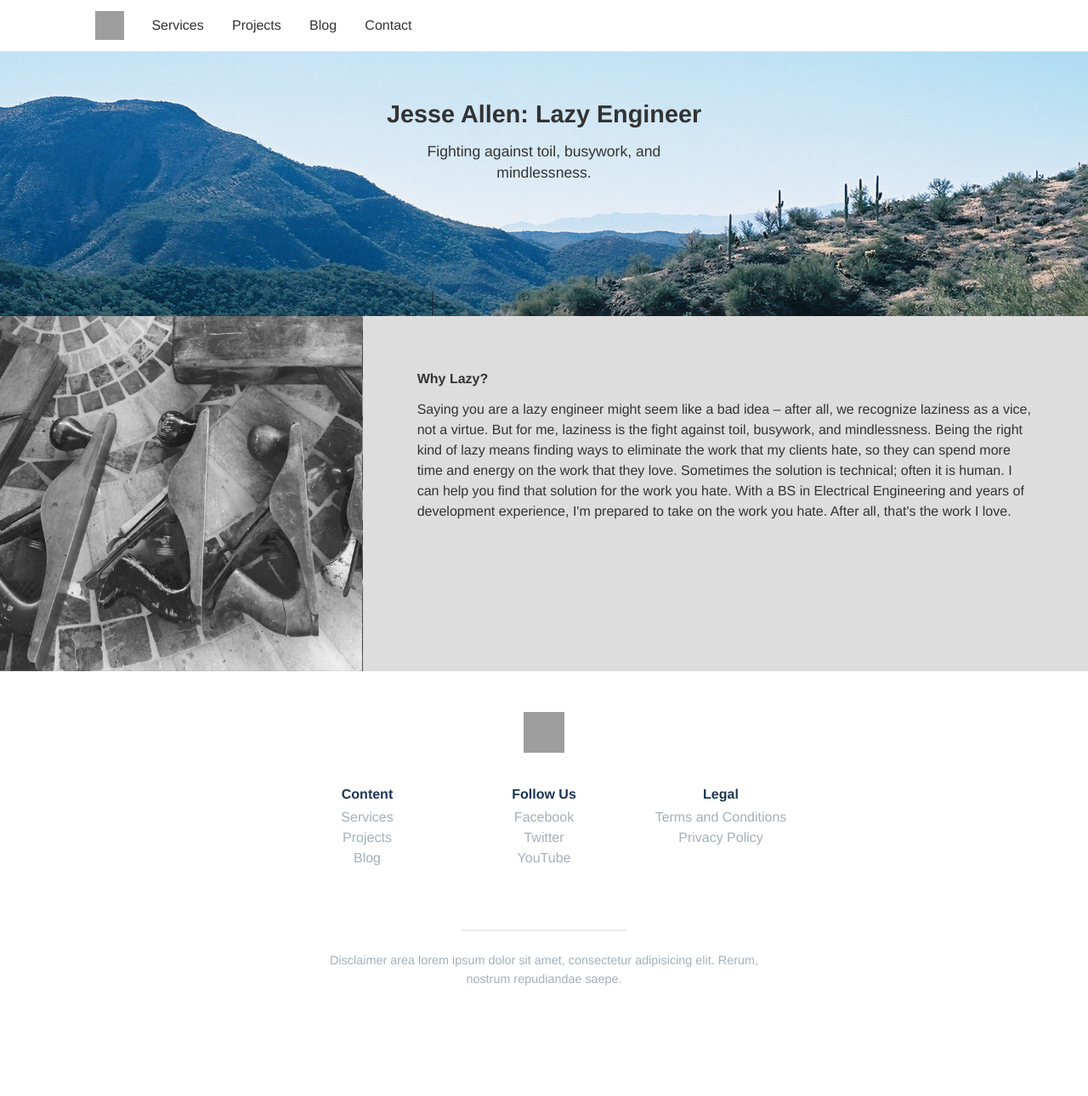
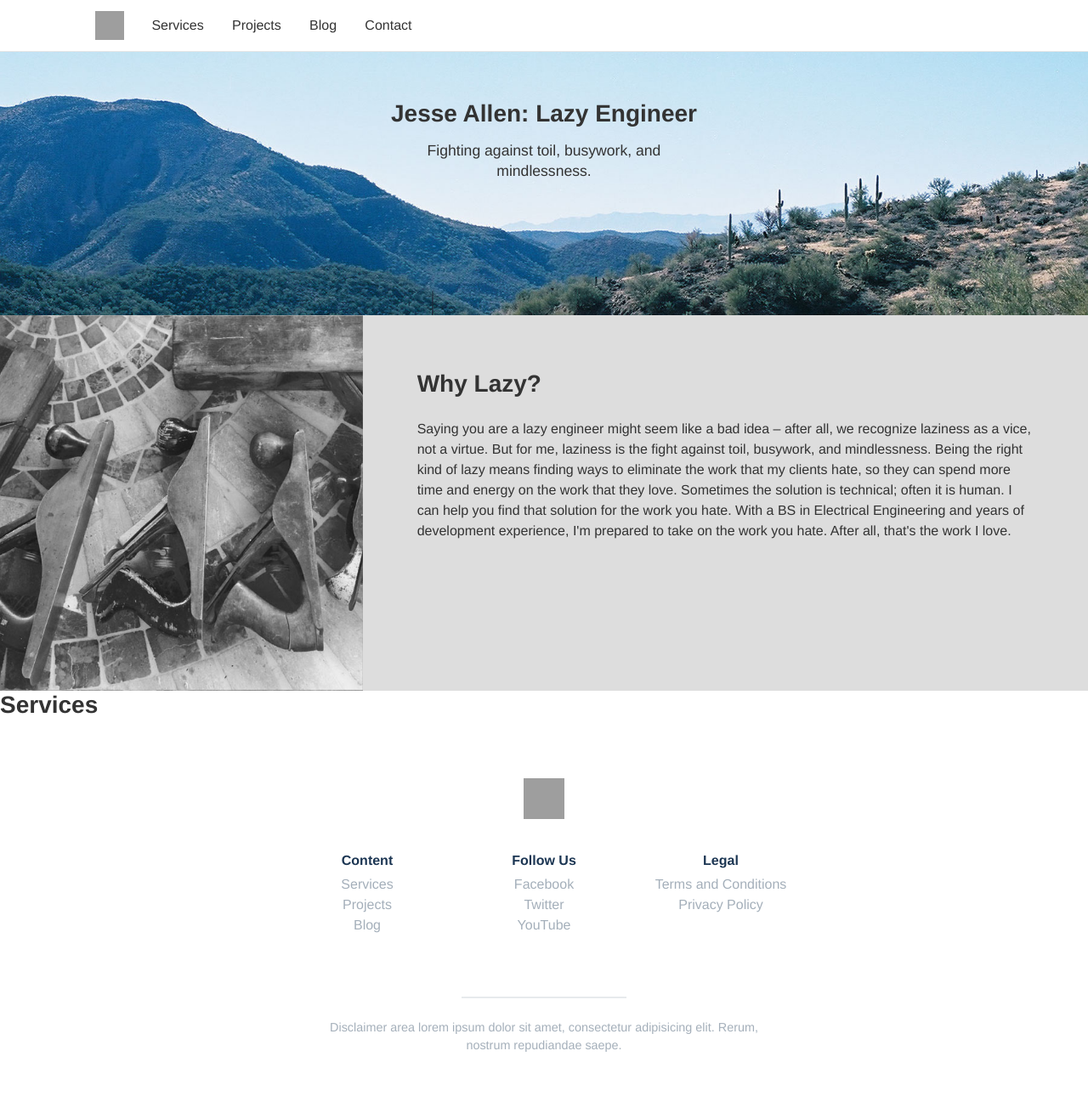
Before and after one commit to jessecarl/jessecarl.github.io, a Jekyll site: the page built from index.html, in a window 1280 px wide. Shown: the whole page at 85% size. Built offline with Jekyll 4.4.1, drawn with Linux system fonts in a browser that asks for light colours; before the commit the page ends 1211 px from its top, so only the background shows below that; grey boxes are pictures that could not be loaded.

Commit message:
Adds services grid and updates h1 tags
Updates h1 to 1.75 * base-font-size to stand out a bit more. Adds
the services grid, displaying the collection of services in a grid.

```diff
--- a/_layouts/default.html
+++ b/_layouts/default.html
@@ -8,7 +8,7 @@
 
     <link rel="stylesheet" href="/css/main.css">
   </head>
-  <body>
+  <body class="{{ page.body_class }}">
     {% include header.html %}
     {{ content }}
     {% include footer.html %}
--- a/_sass/base/_typography.scss
+++ b/_sass/base/_typography.scss
@@ -15,6 +15,10 @@
   font-size: $base-font-size;
   line-height: $heading-line-height;
   margin: 0 0 $small-spacing;
+}
+
+h1 {
+  font-size: $base-font-size * 1.75;
 }
 
 p {
--- a/_sass/home.scss
+++ b/_sass/home.scss
@@ -37,12 +37,7 @@
 
       h1 {
         color: $hero-color;
-        font-size: 1.6em;
         margin-bottom: 0.5em;
-
-        @include media($large-screen) {
-          font-size: 1.8em;
-        }
       }
 
       p {
@@ -126,3 +121,102 @@
 
   @include reset-display();
 }
+
+/* home service-items */
+
+@mixin grid-item-columns($columns) {
+  width: (100% / 12) * $columns;
+}
+
+.home .service-items {
+  $base-background-color: white !default;
+  $dark-gray: #333 !default;
+  $light-gray: #DDD !default;
+  $medium-screen: em(640) !default;
+  $large-screen: em(860) !default;
+  $base-font-color: $dark-gray !default;
+  $grid-items-background: $base-background-color;
+  $grid-item-background: $base-background-color;
+  $grid-item-border: 1px solid transparentize($base-font-color, 0.8);
+  $grid-item-columns: 4;
+  $grid-item-big-columns: 8;
+  $grid-item-color: $base-font-color;
+  $grid-item-height: 14em;
+
+  @include clearfix;
+  position: relative;
+
+  .service-item {
+    @include transition (all 0.2s ease-in-out);
+    background: $grid-item-background;
+    border-bottom: $grid-item-border;
+    border-right: $grid-item-border;
+    cursor: pointer;
+    float: left;
+    height: $grid-item-height;
+    overflow: hidden;
+    outline: none;
+    padding: 2em;
+    text-decoration: none;
+    width: 100%;
+
+    @include media($large-screen) {
+      @include grid-item-columns($grid-item-columns);
+    }
+
+    &:focus,
+    &:hover {
+      background: transparentize($grid-item-color, 0.95);
+    }
+  }
+
+  .service-item img {
+      display: block;
+      height: 2.5em;
+      margin-bottom: 1.2em;
+      opacity: 0.2;
+    }
+
+  .service-item h1 {
+      color: $grid-item-color;
+      font-size: 1.3em;
+      margin-bottom: 0.4em;
+    }
+
+  .service-item p {
+      color: transparentize($grid-item-color, 0.4);
+      line-height: 1.5em;
+
+      @include media($medium-screen) {
+        max-width: 70%;
+      }
+    }
+
+  .service-item-big {
+    @include media($large-screen) {
+      @include grid-item-columns($grid-item-big-columns);
+    }
+    p {
+      @include media($medium-screen) {
+        max-width: 60%;
+      }
+    }
+  }
+
+  // this, below, might not be the most beautiful solution but it removes the outer borders by using the background color.
+  .bottom-cover {
+    background: $grid-items-background;
+    bottom: 0px;
+    height: 3px;
+    position: absolute;
+    width: 100%;
+  }
+
+  .right-cover {
+    background: $grid-items-background;
+    height: 100%;
+    position: absolute;
+    right: 0px;
+    width: 4px;
+  }
+}
--- a/index.html
+++ b/index.html
@@ -17,6 +18,18 @@
   </div>
 </section>
 <section id="services">
+  <h1>Services</h1>
+  <div class="service-items">
+    {% for service in site.services %}
+      <a href="{{ service.url }}" class="service-item">
+        {% if service.logo_src %}<img src="{{ service.logo_src }}" alt="">{% endif %}
+        <h1>{{ service.title }}</h1>
+        <p>{{ service.teaser }}</p>
+      </a>
+    {% endfor %}
+    <div class="right-cover"></div>
+    <div class="bottom-cover"></div>
+  </div>
 </section>
 <section id="projects">
 </section>
```
Also changed, not shown: other parts of index.html (+1 -0 lines).
